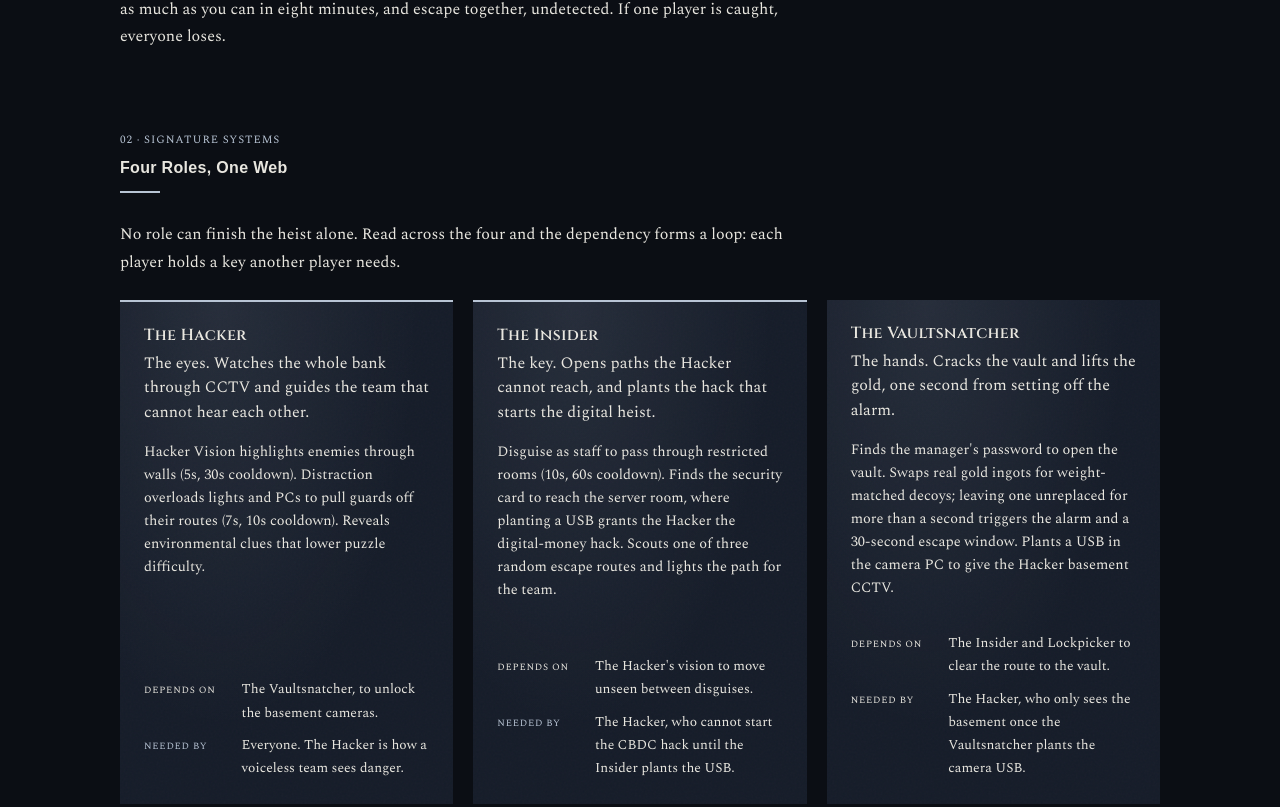
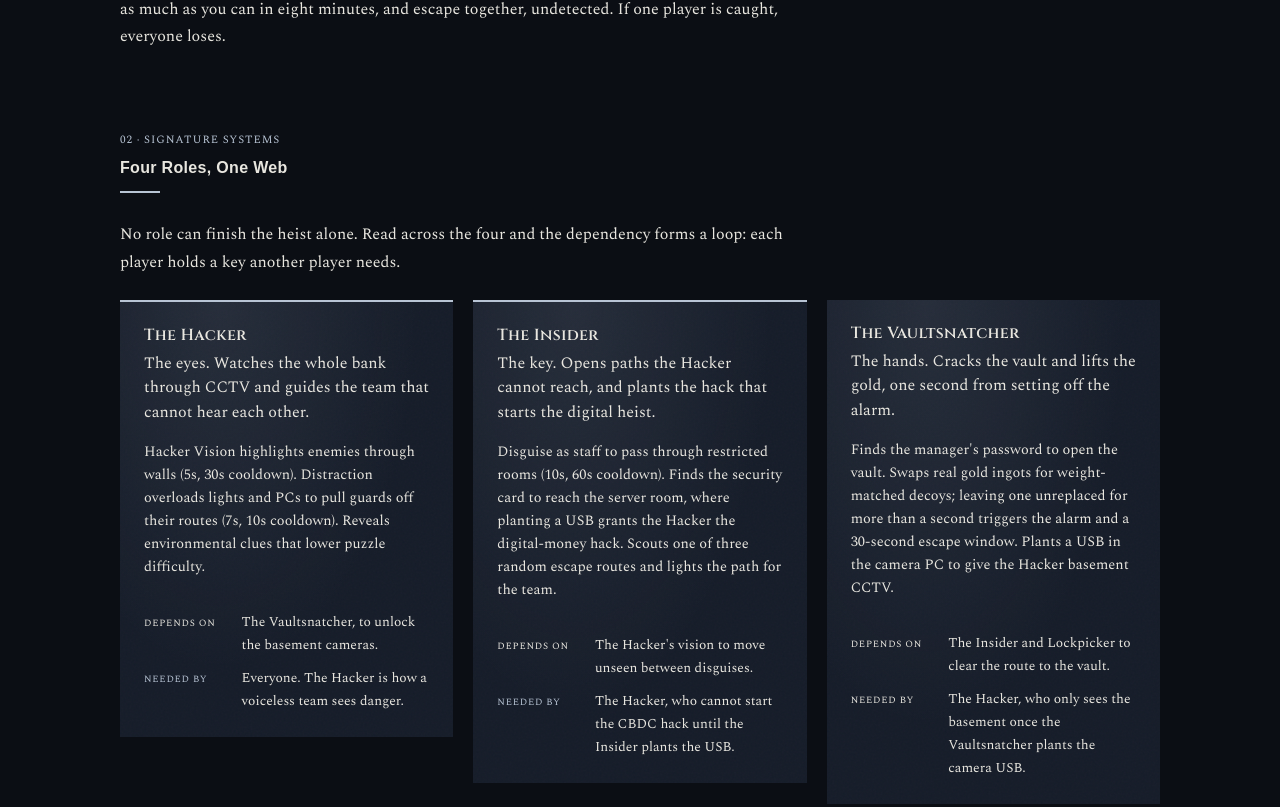
Before and after one commit to alvarogope/portfolio, a Next.js app: page /break-in in a window 1280 px wide. Shown: the part 953-1760 px from the top of the page. Built offline with nearby package versions, Linux system fonts and the light colour scheme; a web font is replaced by a local one.

Commit message:
Add scroll-reveal motion across all pages, fix schema brace and Seeds field

```diff
--- a/src/app/(games)/break-in/page.tsx
+++ b/src/app/(games)/break-in/page.tsx
@@ -5,6 +5,7 @@
 import ProjectHero from "@/components/project/ProjectHero";
 import RoleCard from "@/components/project/RoleCard";
 import ChallengeQuote from "@/components/project/ChallengeQuote";
+import Reveal from "@/components/layout/Reveal";
 
 export const metadata: Metadata = {
   title: `${p.title} | Álvaro Gómez`,
@@ -18,13 +19,16 @@
 
       <Section>
         {/* Vision */}
+        <Reveal>
           <div style={{ maxWidth: "42rem" }}>
             <SectionHeading kicker="01 · Overview" title="The Vision" />
             <p style={{ marginTop: "1rem" }}>{p.vision}</p>
           </div>
+        </Reveal>
 
         {/* The Four Roles — signature section */}
         {p.roles && (
+          <Reveal>
             <div style={{ marginTop: "5rem" }}>
               <SectionHeading kicker="02 · Signature Systems" title="Four Roles, One Web" />
               <p style={{ color: "var(--color-mist)", maxWidth: "42rem", marginTop: "1.5rem", marginBottom: "1.5rem" }}>
@@ -37,24 +41,30 @@
                   gap: "1.25rem",
                 }}
               >
-              {p.roles.map((r) => (
-                <RoleCard key={r.name} role={r} />
+                {p.roles.map((r, i) => (
+                  <Reveal key={r.name} delay={i * 70}>
+                    <RoleCard role={r} />
+                  </Reveal>
                 ))}
               </div>
             </div>
+          </Reveal>
         )}
 
         {/* Design Challenge */}
         {p.designChallenge && (
+          <Reveal>
             <div style={{ marginTop: "5rem" }}>
               <SectionHeading kicker="03 · The Hard Part" title="Design Challenge" />
               <div style={{ marginTop: "1.5rem" }}>
                 <ChallengeQuote challenge={p.designChallenge} />
               </div>
             </div>
+          </Reveal>
         )}
 
         {/* Contributions */}
+        <Reveal>
           <div style={{ marginTop: "5rem" }}>
             <SectionHeading kicker="04 · My Role" title="My Contribution" />
             <div style={{ display: "grid", gap: "1.5rem" }}>
@@ -68,6 +78,7 @@
               ))}
             </div>
           </div>
+        </Reveal>
       </Section>
     </>
   );
--- a/src/app/(games)/seeds-of-tomorrow/page.tsx
+++ b/src/app/(games)/seeds-of-tomorrow/page.tsx
@@ -4,6 +4,7 @@
 import SectionHeading from "@/components/layout/SectionHeading";
 import ProjectHero from "@/components/project/ProjectHero";
 import ChallengeQuote from "@/components/project/ChallengeQuote";
+import Reveal from "@/components/layout/Reveal";
 
 export const metadata: Metadata = {
   title: `${p.title} | Álvaro Gómez`,
@@ -17,12 +18,15 @@
 
       <Section>
         {/* Vision */}
+        <Reveal>
           <div style={{ maxWidth: "42rem" }}>
             <SectionHeading kicker="01 · Overview" title="The Vision" />
             <p style={{ marginTop: "1rem" }}>{p.vision}</p>
           </div>
+        </Reveal>
 
         {/* The Score — signature section */}
+        <Reveal>
           <div style={{ marginTop: "5rem" }}>
             <SectionHeading kicker="02 · Original Score" title="Eleven Tracks" />
             <div
@@ -45,18 +49,22 @@
               </p>
             </div>
           </div>
+        </Reveal>
 
         {/* Design Challenge — the weather system */}
         {p.designChallenge && (
+          <Reveal>
             <div style={{ marginTop: "5rem" }}>
               <SectionHeading kicker="03 · The Hard Part" title="A World That Heals" />
               <div style={{ marginTop: "1.5rem" }}>
                 <ChallengeQuote challenge={p.designChallenge} />
               </div>
             </div>
+          </Reveal>
         )}
 
         {/* Contributions */}
+        <Reveal>
           <div style={{ marginTop: "5rem" }}>
             <SectionHeading kicker="04 · My Role" title="My Contribution" />
             <div style={{ display: "grid", gap: "1.5rem" }}>
@@ -70,6 +78,7 @@
               ))}
             </div>
           </div>
+        </Reveal>
       </Section>
     </>
   );
--- a/src/app/page.tsx
+++ b/src/app/page.tsx
@@ -1,6 +1,7 @@
 import type { Metadata } from "next";
 import { games } from "@/content/games";
 import ProjectGateway from "@/components/cards/ProjectGateway";
+import Reveal from "@/components/layout/Reveal";
 
 export const metadata: Metadata = {
   title: "Álvaro Gómez | Technical Designer",
@@ -12,12 +13,14 @@
   "moon-knight": "/images/moon-knight/poster.png",
   "break-in": "/images/break-in/poster.png",
   "shattered-skies": "/images/shattered-skies/poster.png",
+  "seeds-of-tomorrow": "/images/seeds-of-tomorrow/poster.png",
 };
 
 export default function Home() {
   return (
     <main style={{ maxWidth: "min(92vw, 78rem)", margin: "0 auto", padding: "clamp(3rem, 8vw, 6rem) 1.5rem" }}>
       {/* Hero */}
+      <Reveal>
         <section style={{ marginBottom: "clamp(3rem, 7vw, 5rem)", maxWidth: "48rem" }}>
           <p className="mono" style={{ fontSize: "0.75rem", color: "var(--color-silver)", marginBottom: "1.25rem" }}>
             Álvaro Gómez · Technical Game Designer
@@ -29,8 +32,10 @@
             Unreal Engine 5 · Unity · C++ · Python. Four games, one question each: what makes the system worth playing?
           </p>
         </section>
+      </Reveal>
 
       {/* Project grid */}
+      <Reveal delay={80}>
         <section
           style={{
             display: "grid",
@@ -47,6 +52,7 @@
             />
           ))}
         </section>
+      </Reveal>
     </main>
   );
 }
--- /dev/null
+++ b/src/components/layout/Reveal.tsx
@@ -0,0 +1,79 @@
+"use client";
+
+import { useEffect, useRef, useState } from "react";
+
+// If the browser can't tell us or the observer never fires (layout
+// not settled yet, tab backgrounded, etc.), reveal anyway after this
+// long so content is never stuck invisible.
+const FAIL_OPEN_MS = 1500;
+
+export default function Reveal({
+  children,
+  delay = 0,
+}: {
+  children: React.ReactNode;
+  delay?: number;
+}) {
+  const ref = useRef<HTMLDivElement>(null);
+  const [shown, setShown] = useState(false);
+  const [reduced, setReduced] = useState(false);
+
+  useEffect(() => {
+    const mq = window.matchMedia("(prefers-reduced-motion: reduce)");
+    if (mq.matches) {
+      setReduced(true);
+      setShown(true);
+      return;
+    }
+
+    const el = ref.current;
+    if (!el || typeof IntersectionObserver === "undefined") {
+      // No element to observe, or the browser doesn't support
+      // IntersectionObserver — fail open rather than stay hidden.
+      setShown(true);
+      return;
+    }
+
+    const reveal = () => setShown(true);
+
+    // Belt-and-suspenders: whatever else happens, don't leave the
+    // section invisible forever.
+    const failOpenTimer = window.setTimeout(reveal, FAIL_OPEN_MS);
+
+    const observer = new IntersectionObserver(
+      ([entry]) => {
+        if (entry.isIntersecting) {
+          reveal();
+          observer.disconnect();
+          window.clearTimeout(failOpenTimer);
+        }
+      },
+      { threshold: 0.12, rootMargin: "0px 0px -10% 0px" }
+    );
+
+    observer.observe(el);
+
+    return () => {
+      observer.disconnect();
+      window.clearTimeout(failOpenTimer);
+    };
+  }, []);
+
+  return (
+    <div
+      ref={ref}
+      style={
+        reduced
+          ? undefined
+          : {
+              opacity: shown ? 1 : 0,
+              transform: shown ? "translateY(0)" : "translateY(22px)",
+              transition: `opacity 0.55s var(--ease-soft, ease), transform 0.55s var(--ease-soft, ease)`,
+              transitionDelay: `${delay}ms`,
+            }
+      }
+    >
+      {children}
+    </div>
+  );
+}
--- a/src/content/games/seeds-of-tomorrow.ts
+++ b/src/content/games/seeds-of-tomorrow.ts
@@ -13,6 +13,7 @@
   systemsHook: "A dying world that heals as you solve it: acid rain turns clean, and life returns to the Earth you restore.",
   disciplines: "Original score · Level & puzzle design · Weather systems · Pacing",
   scope: "Composer & Level Designer · Team of 5",
+  routingVerb: "See the design",
   showcase: "Shown at Developed: Brighton 2025",
 
   posterAlt: "Seeds of Tomorrow key art placeholder",
--- a/src/content/schema.ts
+++ b/src/content/schema.ts
@@ -121,10 +121,9 @@
       engineeringYear: string;
       repoUrl?: string;
       currentStatus: string;
+    };
 
     roles?: Role[];
-    };
-
     endings?: Ending[];
     worlds?: World[];
   }
```
Also changed, not shown: src/app/(games)/moon-knight/page.tsx (+17 -2 lines), src/app/(games)/shattered-skies/page.tsx (+17 -4 lines). Lines whose indentation alone changed are shown as unchanged.
